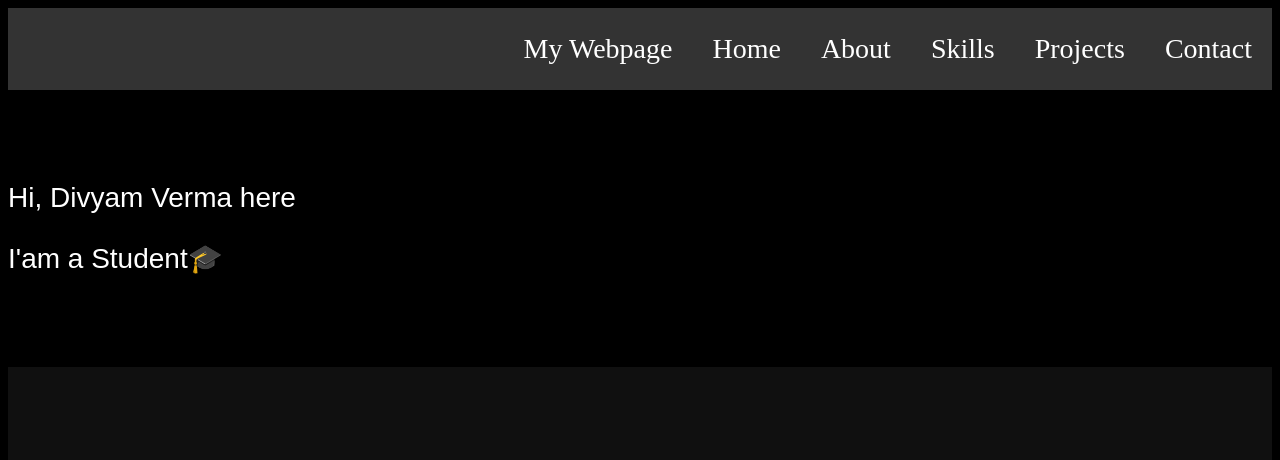
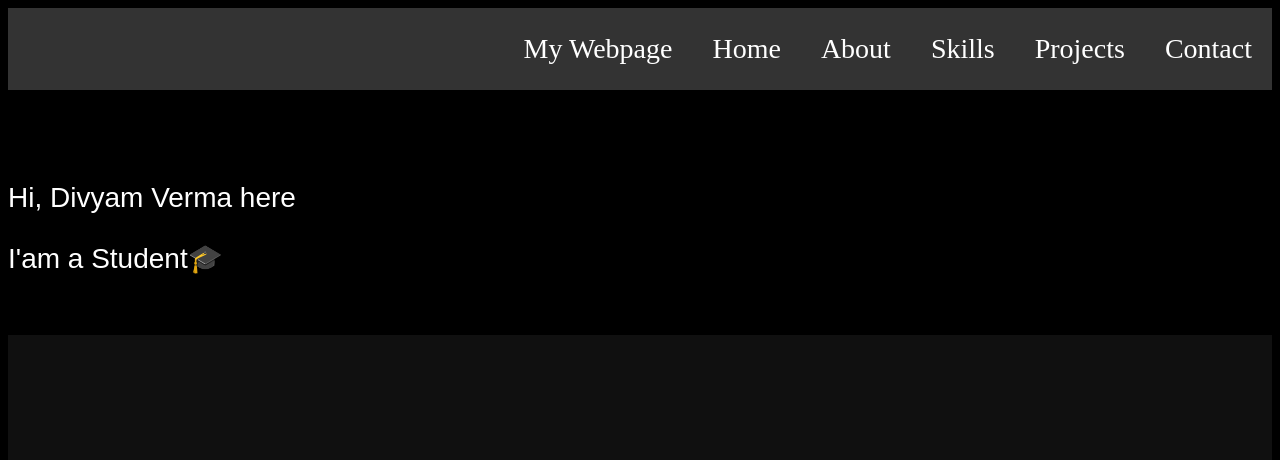
Before and after one commit to Divyam310303/first, a plain HTML site: page index.html in a window 1280 px wide. Shown: the top 460 px of the page. Drawn offline with Linux system fonts and the light colour scheme.

Commit message:
Update index.html

```diff
--- a/index.html
+++ b/index.html
@@ -206,7 +206,7 @@ DTE\Desktop\portfoliyo\Projects.html">Projects</a></li>
     	<br>
     	<br>
 		<p id="name">Hi, Divyam <span>Verma here</span></p>
-		<p id="i-am-a">I'am a <span>Student🎓</span> </p><br><br>
+		<p id="i-am-a">I'am a <span>Student🎓</span> </p><br>
 	</div>
 
  <!-----skill section start----------->
```
